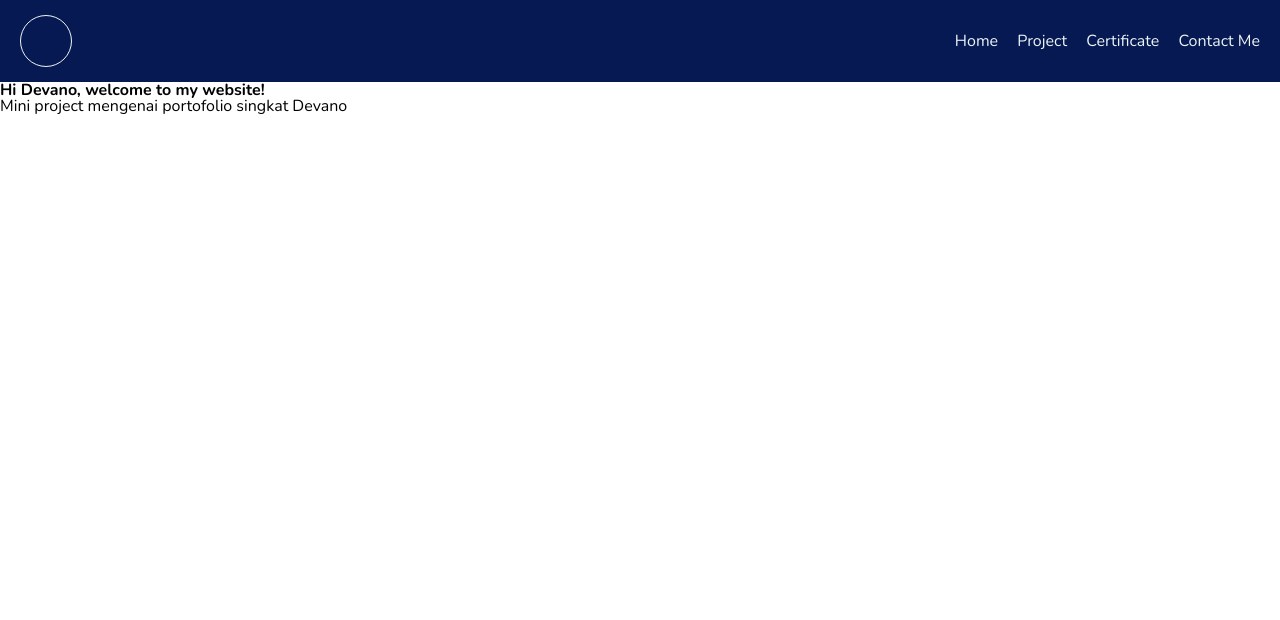
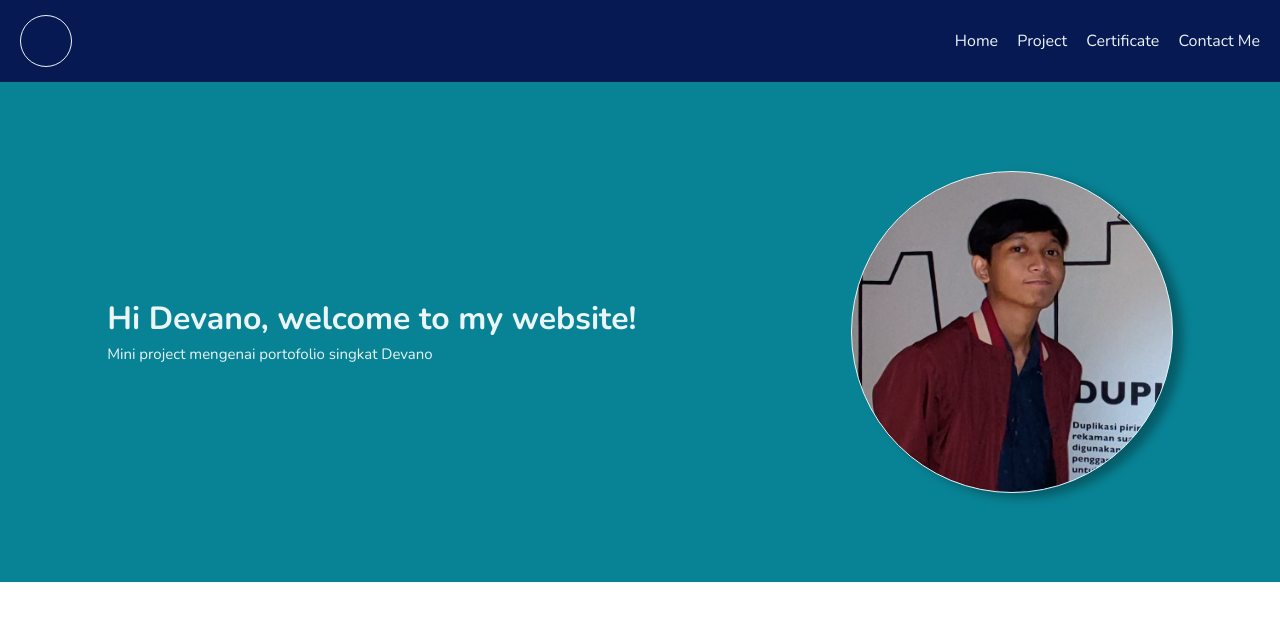
Before and after one commit to revou-fundamental-course/fundamental-MuhDevanoAlfarizy, a plain HTML site: page index.html in a window 1280 px wide. Drawn offline with nearby package versions, Linux system fonts and the light colour scheme.

Commit message:
Styling pada header website

```diff
--- a/css/style.css
+++ b/css/style.css
@@ -72,3 +72,36 @@ nav {
 	color: #088395;
 	transition: 0.2s ease-in-out;
 }
+
+.header-web {
+	display: flex;
+	align-items: center;
+	justify-content: space-around;
+	height: 500px;
+	background-color: #088395;
+}
+
+.devano-pic {
+	width: 320px;
+	height: 320px;
+	border: 1px solid #EBF4F6;
+	background-image: url(../assets/wajah.jpg);
+	background-size: 1050px;
+	background-position: -239px -535px;
+	border-radius: 50%;
+	box-shadow: 10px 5px 10px rgba(0, 0, 0, 0.3);
+}
+
+.desc-header {
+	color: #EBF4F6;
+}
+
+.desc-header h1 {
+	font-size: 32px;
+	font-weight: bold;
+	margin-bottom: 12px;
+}
+
+.desc-header p {
+	font-size: 15px;
+}
```
